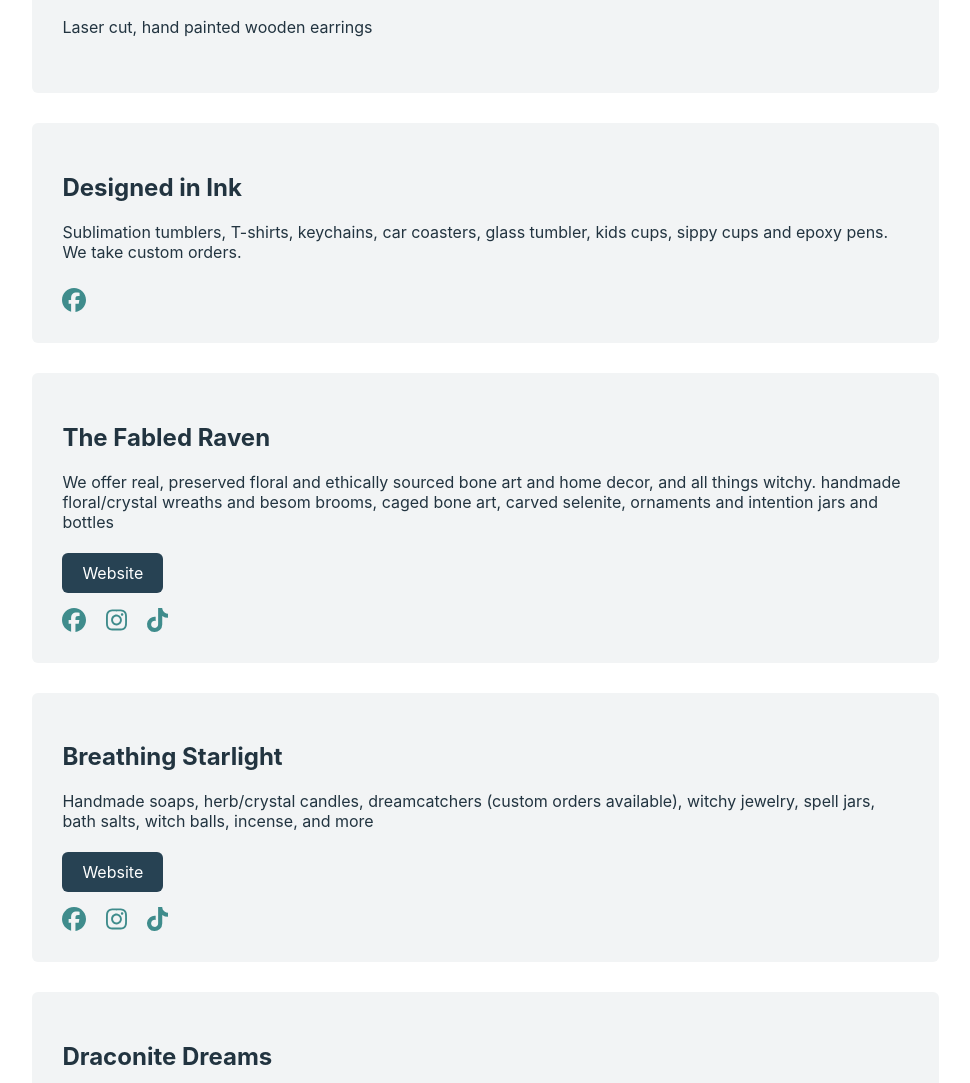
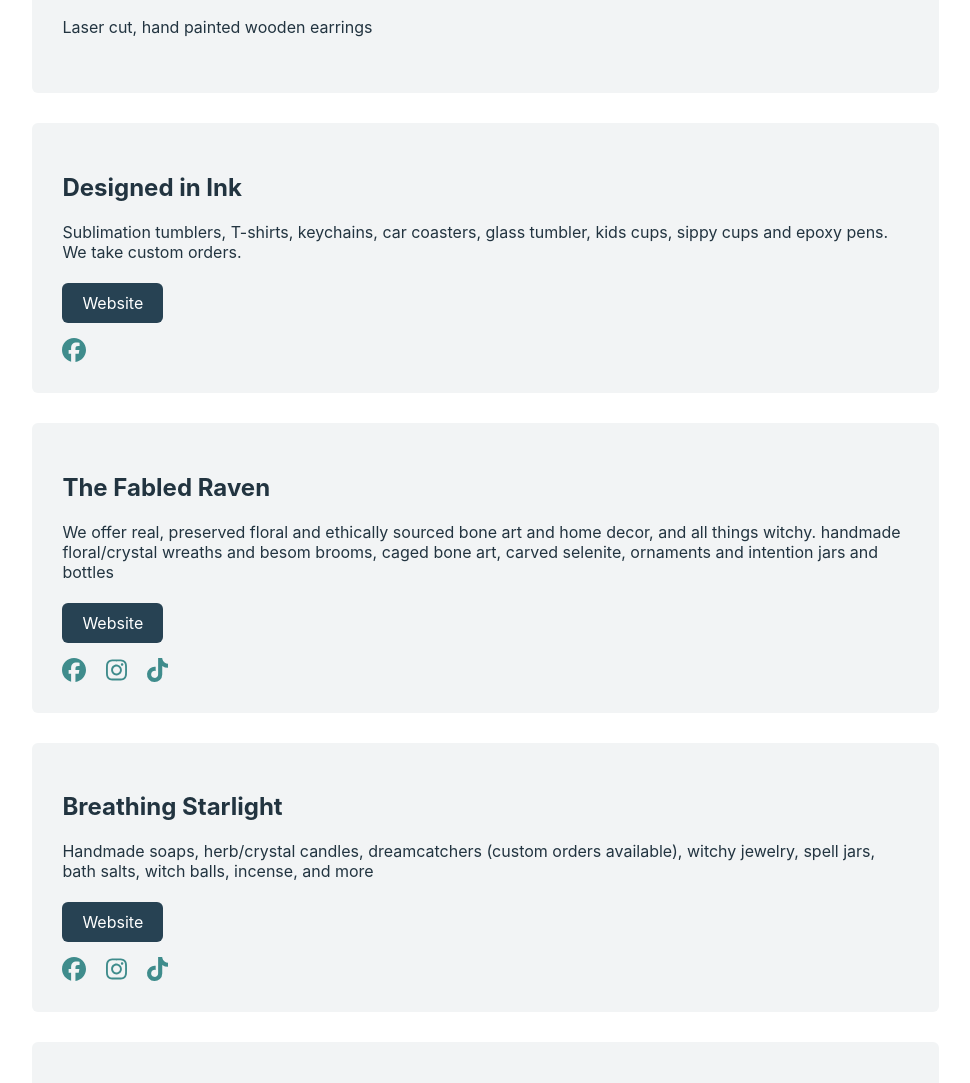
Before and after one commit to taydunworth/nhhm-22-vendor-list, a Gatsby site: page / in a window 1280 px wide. Shown: the part 10267-11350 px from the top of the page, without its empty margins (137-1107 px from the left). Built offline with nearby package versions, Linux system fonts and the light colour scheme; Gatsby itself is replaced by a stand-in of ours.

Commit message:
vendor website update

```diff
--- a/src/components/vendorCard.js
+++ b/src/components/vendorCard.js
@@ -287,7 +287,8 @@ const vendors = [
       name: "Designed in Ink",
       id: 38,
       description: "Sublimation tumblers, T-shirts, keychains, car coasters, glass tumbler, kids cups, sippy cups and epoxy pens. We take custom orders.",
-      facebook: "https://www.facebook.com/DesignedInInk.co",
+      website: "http://designedinink.co/",
+      facebook: "https://www.facebook.com/groups/872116437256053/user/100077378561867/",
     },
     {
       name: "The Fabled Raven",
```
